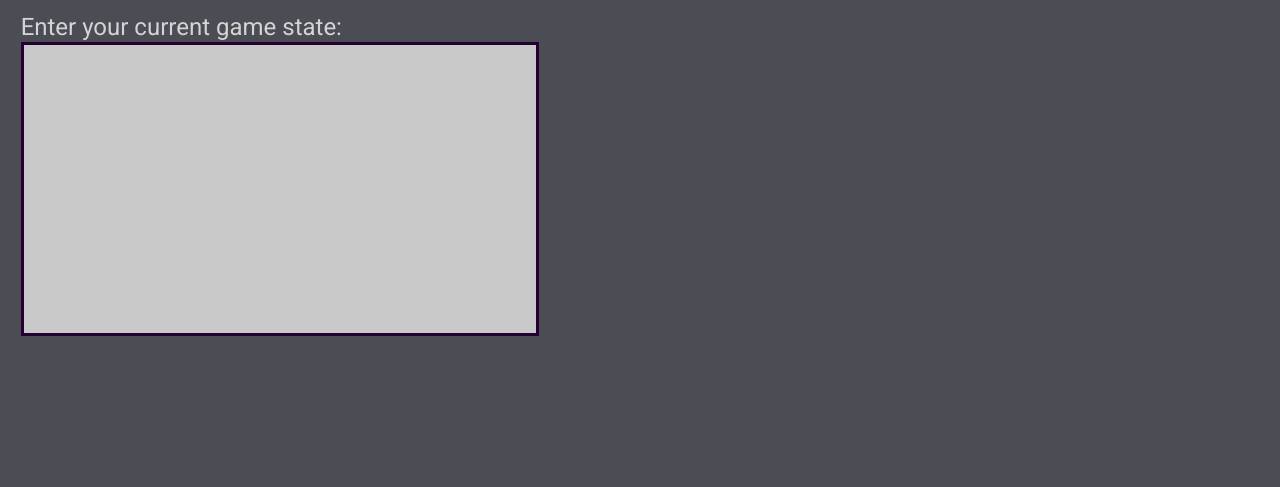
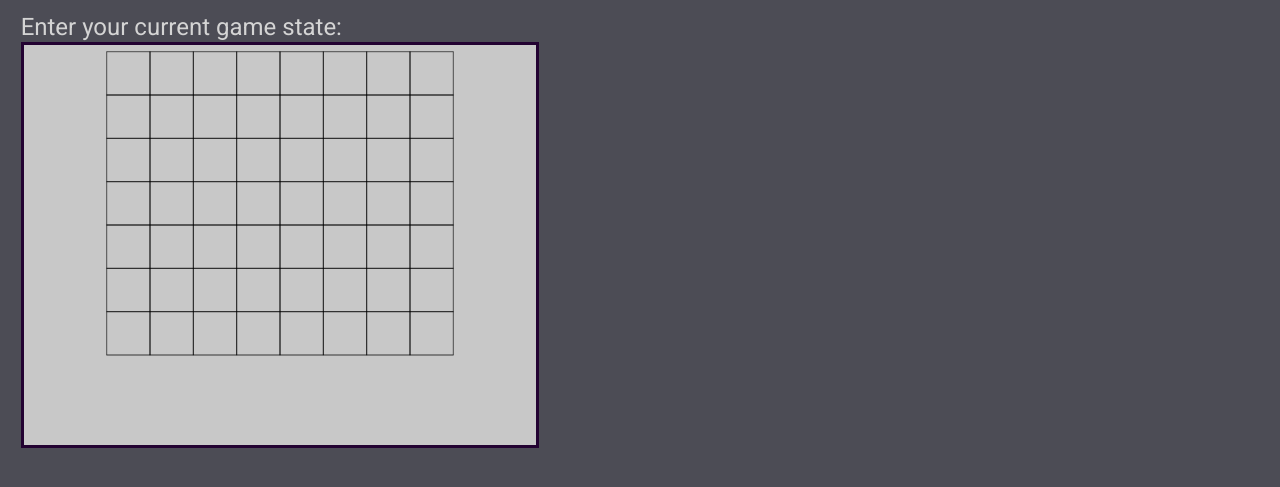
Before and after one commit to ItsAsShrimpleAsThat/ItsAsShrimpleAsThat.github.io, a plain HTML site: page sillies/fillersolver/index.html in a window 1280 px wide. Shown: the part 49-536 px from the top of the page. Drawn offline with Linux system fonts and the light colour scheme.

Commit message:
Added rectangle drawing

```diff
--- a/sillies/fillersolver/solver.js
+++ b/sillies/fillersolver/solver.js
@@ -1,5 +1,34 @@
 const canvas = document.getElementById("colorcanvas");
 const ctx = canvas.getContext("2d");
 
+canvas.width = 768
+canvas.height = 600
+
 ctx.fillStyle = "rgb(200, 200, 200)";
 ctx.fillRect(0, 0, canvas.width, canvas.height);
+
+const squareSize = 65;
+const leftOffset = canvas.width / 2 - (squareSize * 4)
+const topMargin = 10;
+
+const unfill = 0;
+const red = 1;
+const green = 2;
+const yellow = 3;
+const blue = 4;
+const purple = 5;
+const black = 6;
+
+let selectedColor = 1;
+
+let currentGame = [[0, 0, 0, 0, 0, 0, 0], [0, 0, 0, 0, 0, 0, 0], [0, 0, 0, 0, 0, 0, 0], [0, 0, 0, 0, 0, 0, 0],
+                   [0, 0, 0, 0, 0, 0, 0], [0, 0, 0, 0, 0, 0, 0], [0, 0, 0, 0, 0, 0, 0], [0, 0, 0, 0, 0, 0, 0]];
+
+for(let x = 0; x < 8; x++)
+{
+    for(let y = 0; y < 7; y++)
+    {
+        ctx.fillStyle = "rgb(0, 0, 0)";
+        ctx.strokeRect(leftOffset + (x * squareSize), y * squareSize + topMargin, squareSize,  squareSize)
+    }
+}
--- a/sillies/fillersolver/style.css
+++ b/sillies/fillersolver/style.css
@@ -26,7 +26,7 @@ body
 {
     border: 3px rgb(35, 2, 50) solid;
     width: 384pt;
-    height: 216pt;
+    height: 300pt;
 }
 
 .smalltext
```
